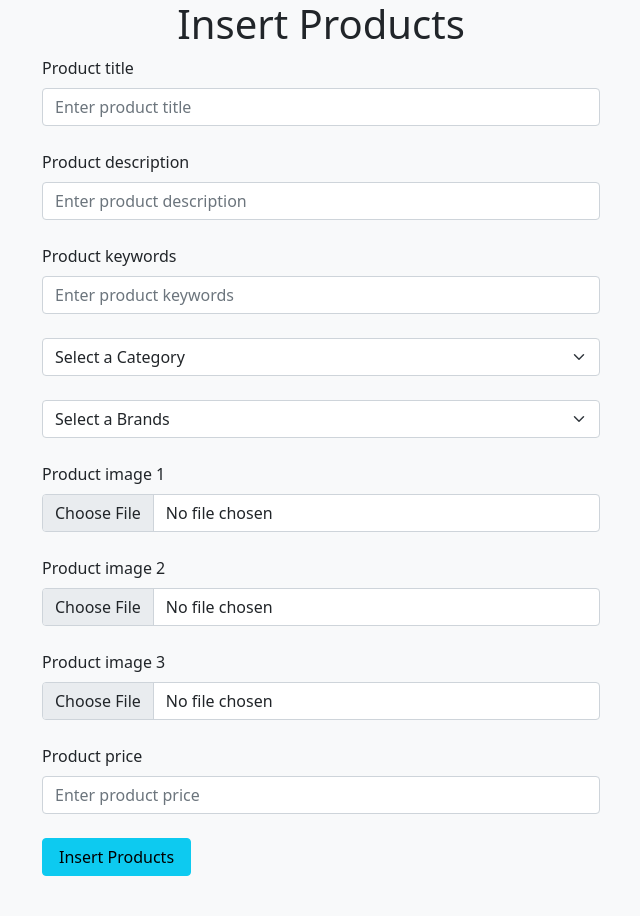
After one commit to Vignesh-057/E-COMMERCE, a PHP site: page /admin_area/insert_product.php in a window 1280 px wide. The commit adds this page. Shown: the whole page, without its empty margins (319-959 px from the left). Run offline with PHP 8.4, Linux system fonts and the light colour scheme; data that the repository does not hold is empty.

Commit message:
Products Inserted

```diff
--- a/admin_area/index.php
+++ b/admin_area/index.php
@@ -52,7 +52,7 @@
                 </div>
                 <div class="button text-center p-3">
                     <!-- button*10>a.nav-link.text-light.bg-info.my-1 -->
-                    <button class="my-3"><a href="" class="nav-link text-light bg-info my-1">Insert Products</a></button>
+                    <button class="my-3"><a href="insert_product.php" class="nav-link text-light bg-info my-1">Insert Products</a></button>
                     <button><a href="" class="nav-link text-light bg-info my-1">View Products</a></button>
                     <button><a href="index.php?insert_category" class="nav-link text-light bg-info my-1">Insert Categories</a></button>
                     <button><a href="" class="nav-link text-light bg-info my-1">View Categories</a></button>
@@ -67,7 +67,7 @@
         </div>
 
         <!-- fourth child -->
-        <div class="container my-5">
+        <div class="container my-3">
             <?php
                 if(isset($_GET['insert_category'])){
                     include("insert_categories.php");
--- a/admin_area/insert_categories.php
+++ b/admin_area/insert_categories.php
@@ -18,6 +18,7 @@
       }
     }
 ?>
+<h2 class="text-center">Insert Categories</h2>
 
 <form action="" method="post" class="mb-2">
     <div class="input-group w-90 mb-2">
--- /dev/null
+++ b/admin_area/insert_product.php
@@ -0,0 +1,125 @@
+<?php
+    include("../include/connect.php");
+?>
+<!DOCTYPE html>
+<html lang="en">
+<head>
+    <meta charset="UTF-8">
+    <meta name="viewport" content="width=device-width, initial-scale=1.0">
+    <title>Insert Products-Admin Dashboard</title>
+    <!-- css link -->
+    <link href="https://cdn.jsdelivr.net/npm/bootstrap@5.1.3/dist/css/bootstrap.min.css" rel="stylesheet" integrity="sha384-1BmE4kWBq78iYhFldvKuhfTAU6auU8tT94WrHftjDbrCEXSU1oBoqyl2QvZ6jIW3" crossorigin="anonymous">
+    <!-- font awesome link -->
+    <link rel="stylesheet" href="https://cdnjs.cloudflare.com/ajax/libs/font-awesome/6.5.1/css/all.min.css" integrity="sha512-DTOQO9RWCH3ppGqcWaEA1BIZOC6xxalwEsw9c2QQeAIftl+Vegovlnee1c9QX4TctnWMn13TZye+giMm8e2LwA==" crossorigin="anonymous" referrerpolicy="no-referrer" />
+    <!-- css file link -->
+    <link rel="stylesheet" href="../style.css">
+</head>
+<body class="bg-light">
+    <div class="container">
+        <h1 class="text-center">Insert Products</h1>
+        <!-- form -->
+        <form action="" method="post" enctype="multipart/form-data">
+            <!-- title -->
+            <div class="form-outline mb-4 w-50 m-auto">
+                <label for="product_title" class="form-label">Product title</label>
+                <input type="text" name="product_title" id="product_title" class="form-control" placeholder="Enter product title" autocomplete="off" required="required">
+            </div>
+
+            <!-- description -->
+            <div class="form-outline mb-4 w-50 m-auto">
+                <label for="description" class="form-label">Product description</label>
+                <input type="text" name="description" id="description" class="form-control" placeholder="Enter product description" autocomplete="off" required="required">
+            </div>
+
+            <!-- keywords -->
+            <div class="form-outline mb-4 w-50 m-auto">
+                <label for="products_keywords" class="form-label">Product keywords</label>
+                <input type="text" name="products_keywords" id="products_keywords" class="form-control" placeholder="Enter product keywords" autocomplete="off" required="required">
+            </div>
+
+            <!-- select Category -->
+            <div class="form-outline mb-4 w-50 m-auto">
+                <select name="product_category" id="" class="form-select">
+                    <option value="">Select a Category</option>
+                    <?php
+                        $select_query = "SELECT * FROM `categories`";
+                        $result_query = mysqli_query($con,$select_query);
+                        while($row = mysqli_fetch_assoc($result_query)){
+                            $category_title = $row['category_title'];
+                            $category_id = $row['category_id'];
+                            echo "<option value='$category_id'>$category_title</option>";
+                        }
+
+                    ?>
+                    <!-- <option value="">Category1</option>
+                    <option value="">Category2</option>
+                    <option value="">Category3</option>
+                    <option value="">Category4</option>
+                    <option value="">Category5</option> -->
+                </select>
+            </div>
+
+            <!-- select Brands-->
+            <div class="form-outline mb-4 w-50 m-auto">
+                <select name="product_brands" id="" class="form-select">
+                    <option value="">Select a Brands</option>
+                    <?php
+                        $select_query = "SELECT * FROM `brands`";
+                        $result_query = mysqli_query($con,$select_query);
+                        while($row = mysqli_fetch_assoc($result_query)){
+                            $brand_title = $row['brand_title'];
+                            $brand_id = $row['brand_id'];
+                            echo "<option value='$brand_id'>$brand_title</option>";
+                        }
+
+                    ?>
+                    <!-- <option value="">Brand1</option>
+                    <option value="">Brand2</option>
+                    <option value="">Brand3</option>
+                    <option value="">Brand4</option>
+                    <option value="">Brand5</option> -->
+                </select>
+            </div>
+
+            <!-- Image 1 -->
+            <div class="form-outline mb-4 w-50 m-auto">
+                <label for="products_image1" class="form-label">Product image 1</label>
+                <input type="file" name="products_image1" id="products_image1" class="form-control" required="required">
+            </div>
+            <!-- Image 2 -->
+            <div class="form-outline mb-4 w-50 m-auto">
+                <label for="products_image2" class="form-label">Product image 2</label>
+                <input type="file" name="products_image2" id="products_image2" class="form-control" required="required">
+            </div>
+            <!-- Image 3 -->
+            <div class="form-outline mb-4 w-50 m-auto">
+                <label for="products_image3" class="form-label">Product image 3</label>
+                <input type="file" name="products_image3" id="products_image3" class="form-control" required="required">
+            </div>
+
+            <!-- price -->
+            <div class="form-outline mb-4 w-50 m-auto">
+                <label for="products_price" class="form-label">Product price</label>
+                <input type="text" name="products_price" id="products_price" class="form-control" placeholder="Enter product price" autocomplete="off" required="required">
+            </div>
+
+            <!-- submit button -->
+            <div class="form-outline mb-4 w-50 m-auto">
+                <input type="submit" name="insert_product" class="btn btn-info mb-3 px-3" value="Insert Products">
+            </div>
+
+
+        </form>
+    </div>
+
+
+
+
+
+
+
+    <!-- js link -->
+    <script src="https://cdn.jsdelivr.net/npm/bootstrap@5.1.3/dist/js/bootstrap.bundle.min.js" integrity="sha384-ka7Sk0Gln4gmtz2MlQnikT1wXgYsOg+OMhuP+IlRH9sENBO0LRn5q+8nbTov4+1p" crossorigin="anonymous"></script>
+
+</body>
+</html>
```
Also changed, not shown: admin_area/insert_brands.php (+25 -3 lines), index.php (+33 -30 lines).
